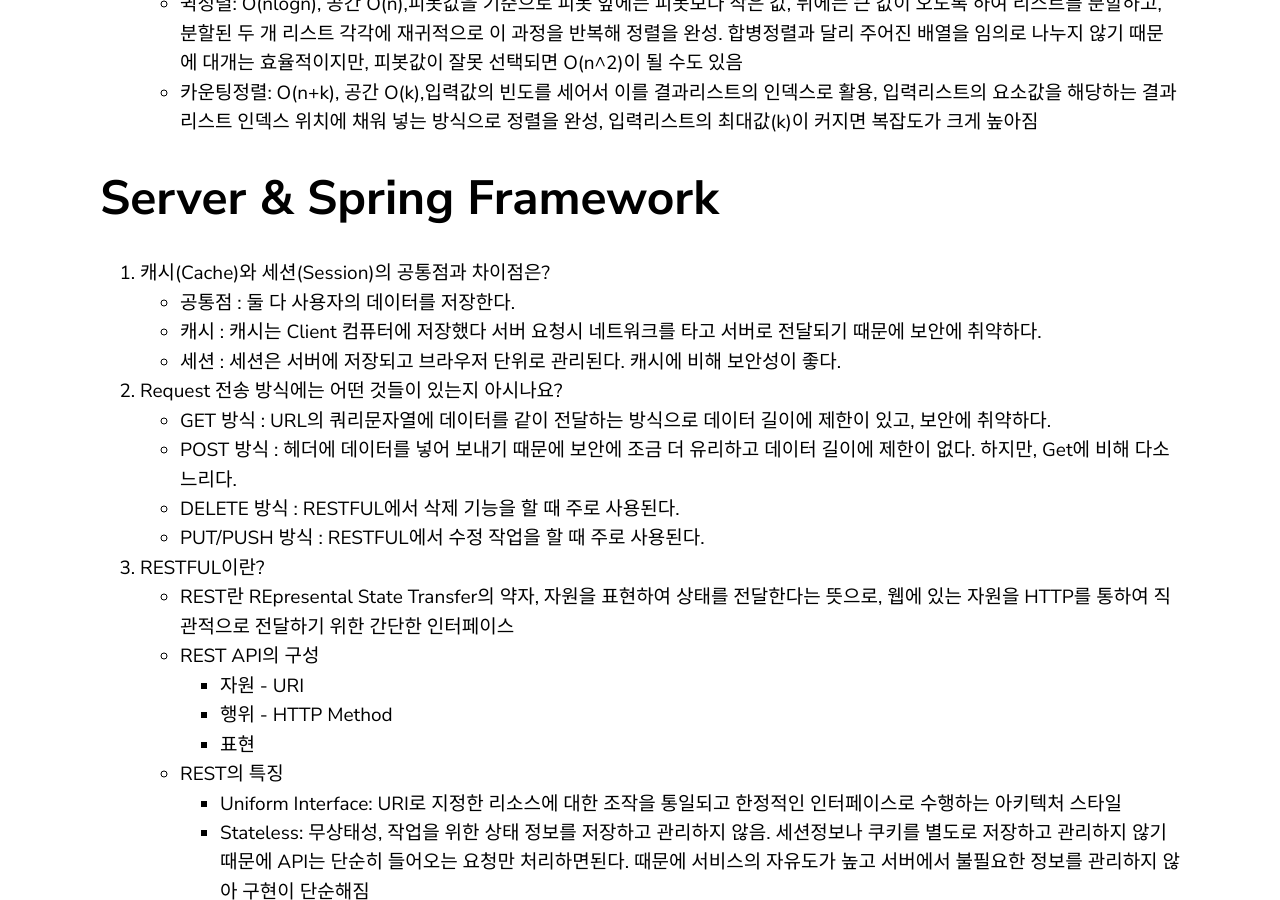
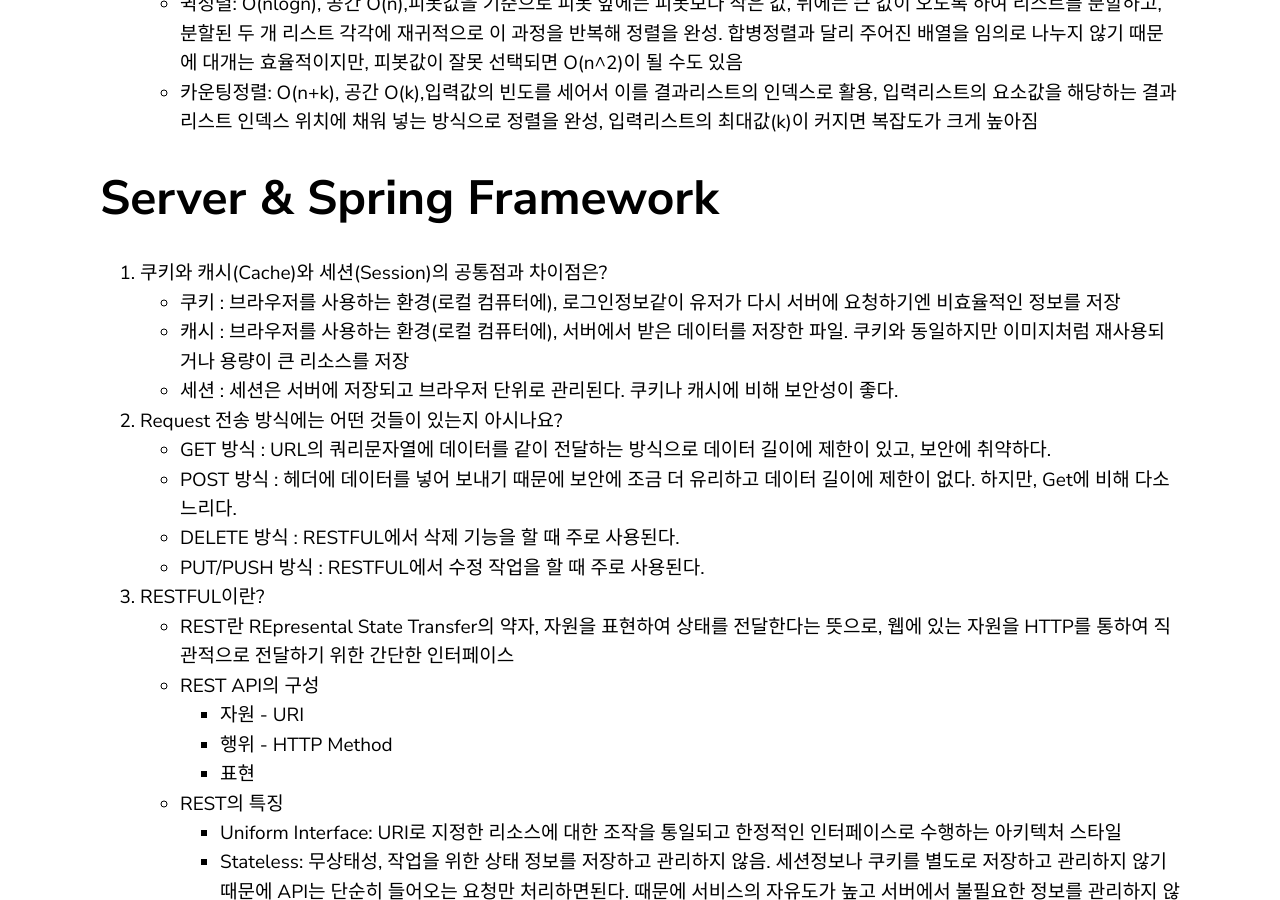
Before and after one commit to yoowonyoung/yoowonyoung.github.io, a Jekyll site: the page built from _posts/2020-08-11-Interview-03.md, in a window 1280 px wide and 900 px high, scrolled down 11915 px. Built offline with Jekyll 4.4.1, drawn with Linux system fonts in a browser that asks for light colours; comment, search, counter and statistics services are not loaded.

Commit message:
Update 2020-08-11-Interview-03.md

```diff
--- a/_posts/2020-08-11-Interview-03.md
+++ b/_posts/2020-08-11-Interview-03.md
@@ -334,10 +334,10 @@
 
 # Server & Spring Framework
 
-1. 캐시(Cache)와 세션(Session)의 공통점과 차이점은?
-    - 공통점 : 둘 다 사용자의 데이터를 저장한다.
-    - 캐시 : 캐시는 Client 컴퓨터에 저장했다 서버 요청시 네트워크를 타고 서버로 전달되기 때문에 보안에 취약하다.
-    - 세션 : 세션은 서버에 저장되고 브라우저 단위로 관리된다. 캐시에 비해 보안성이 좋다.
+1. 쿠키와 캐시(Cache)와 세션(Session)의 공통점과 차이점은?
+    - 쿠키 : 브라우저를 사용하는 환경(로컬 컴퓨터에), 로그인정보같이 유저가 다시 서버에 요청하기엔 비효율적인 정보를 저장
+    - 캐시 : 브라우저를 사용하는 환경(로컬 컴퓨터에), 서버에서 받은 데이터를 저장한 파일. 쿠키와 동일하지만 이미지처럼 재사용되거나 용량이 큰 리소스를 저장
+    - 세션 : 세션은 서버에 저장되고 브라우저 단위로 관리된다. 쿠키나 캐시에 비해 보안성이 좋다.
 
 2. Request 전송 방식에는 어떤 것들이 있는지 아시나요?
     - GET 방식 : URL의 쿼리문자열에 데이터를 같이 전달하는 방식으로 데이터 길이에 제한이 있고, 보안에 취약하다.
```
